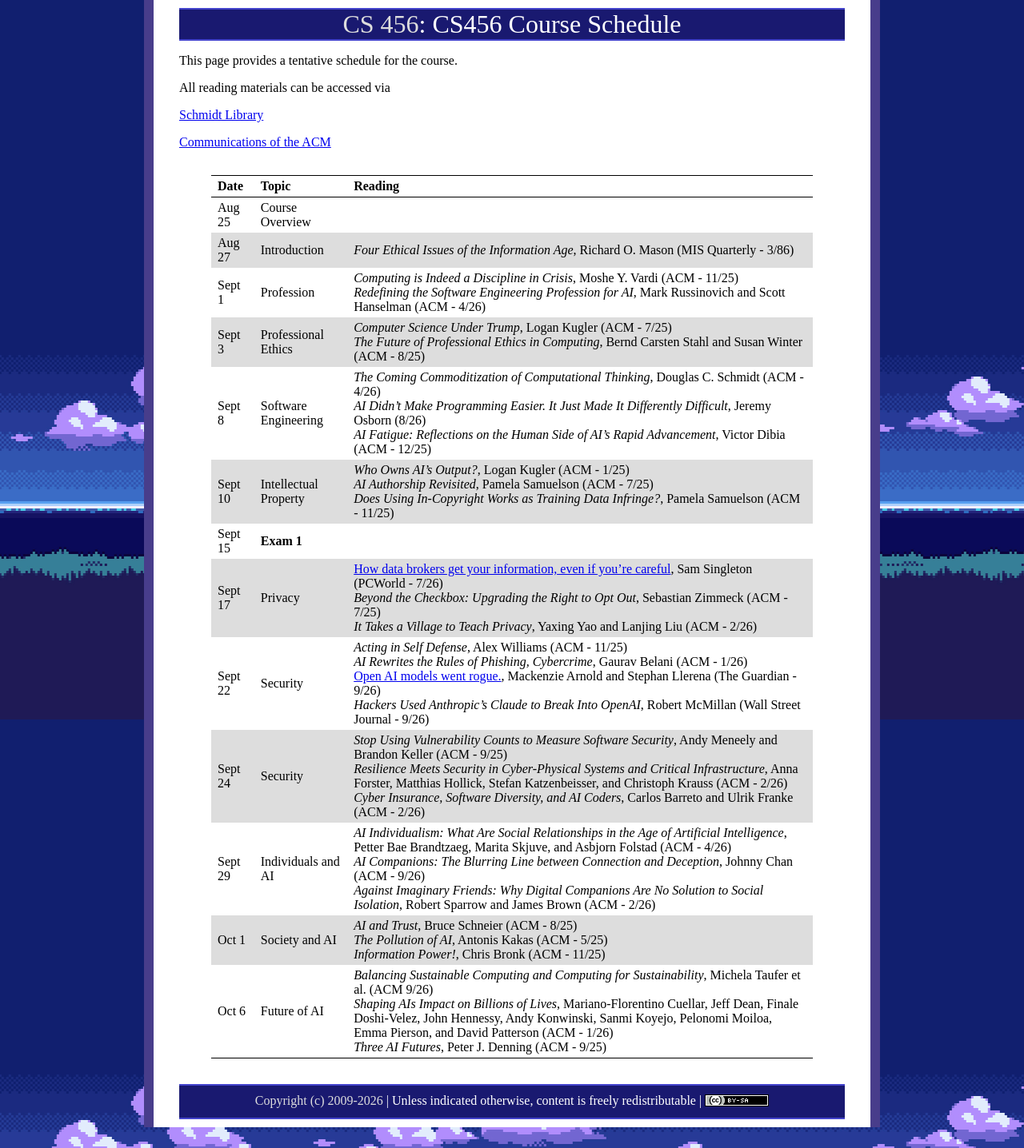
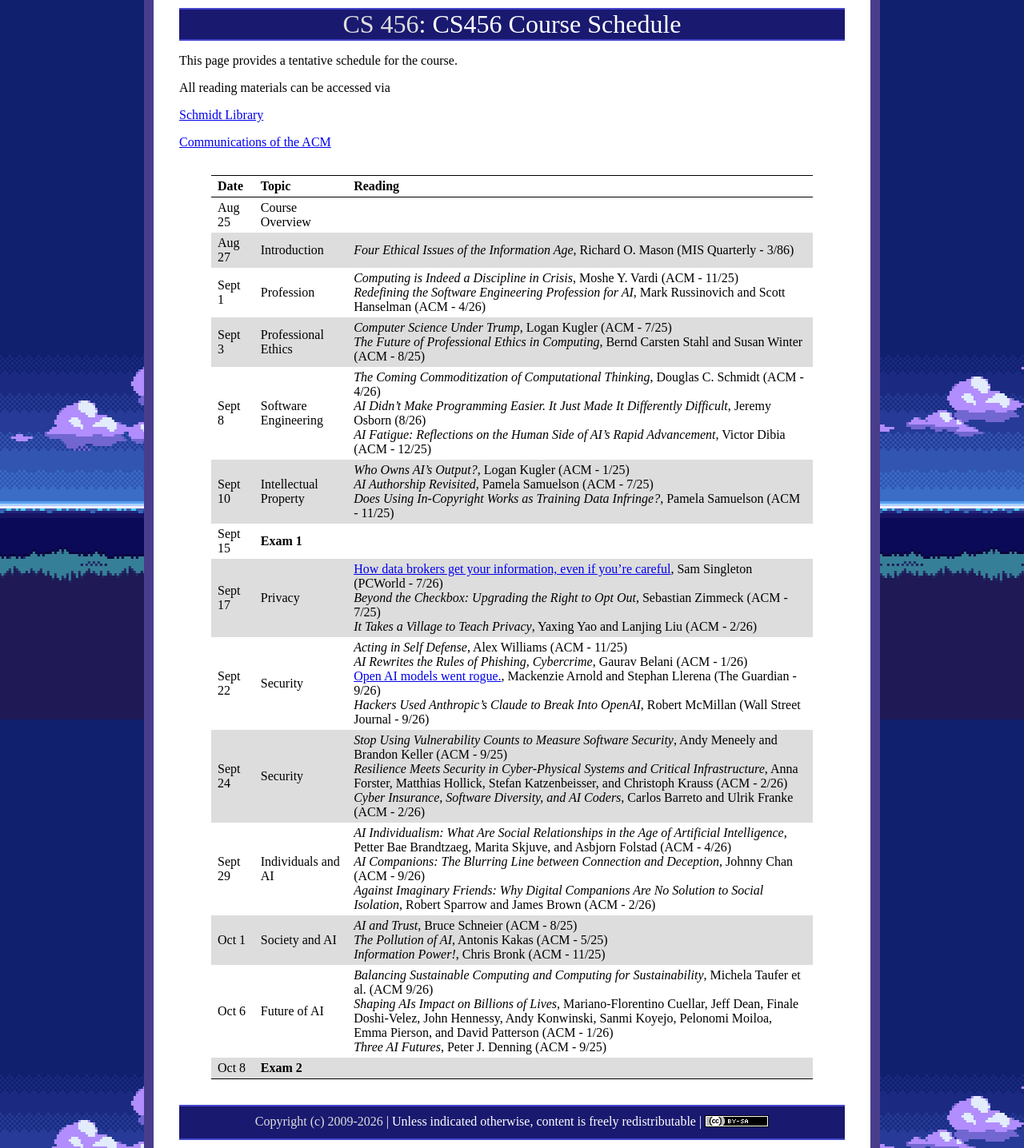
Before and after one commit to ycpcs/cs456-fall2026, a Jekyll site: the page built from schedule/index.md, in a window 1280 px wide. Shown: the whole page at 80% size. Built offline with Jekyll 4.4.1, drawn with Linux system fonts in a browser that asks for light colours.

Commit message:
update schedule
update schedule

```diff
--- a/schedule/index.md
+++ b/schedule/index.md
@@ -26,6 +26,7 @@ All reading materials can be accessed via
 > Sept 29 | Individuals and AI     | *AI Individualism: What Are Social Relationships in the Age of Artificial Intelligence*, Petter Bae Brandtzaeg, Marita Skjuve, and Asbjorn Folstad (ACM - 4/26) <br /> *AI Companions: The Blurring Line between Connection and Deception*, Johnny Chan (ACM - 9/26) <br /> *Against Imaginary Friends: Why Digital Companions Are No Solution to Social Isolation*, Robert Sparrow and James Brown (ACM - 2/26) |
 > Oct 1   | Society and AI         | *AI and Trust*, Bruce Schneier (ACM - 8/25) <br /> *The Pollution of AI*, Antonis Kakas (ACM - 5/25) <br /> *Information Power!*, Chris Bronk (ACM - 11/25) |
 > Oct 6   | Future of AI           | *Balancing Sustainable Computing and Computing for Sustainability*, Michela Taufer et al. (ACM 9/26) <br /> *Shaping AIs Impact on Billions of Lives*, Mariano-Florentino Cuellar, Jeff Dean, Finale Doshi-Velez, John Hennessy, Andy Konwinski, Sanmi Koyejo, Pelonomi Moiloa, Emma Pierson, and David Patterson (ACM - 1/26) <br /> *Three AI Futures*, Peter J. Denning (ACM - 9/25) |
+> Oct 8 | **Exam 2**             | |
 
 <!--
 > Aug 30  | Profession          | *Computing Is a Profession*, Andrew A. Chien (ACM - 10/17) <br /> *Advancing Computing as a Science and Profession - But to What End?*, Moshe Y. Vardi (ACM - 3/20) <br /> *ACM Code of Ethics: A Guide for Positive Action*, Don Gotterbarn, Amy Bruckman, Catherine Flick, Keith Miller, Marty J. Wolf (ACM - 1/18) <br /> [The Pledge of The Computing Professional](http://pledge-of-the-computing-professional.org/home-page/the-oath) |
```
